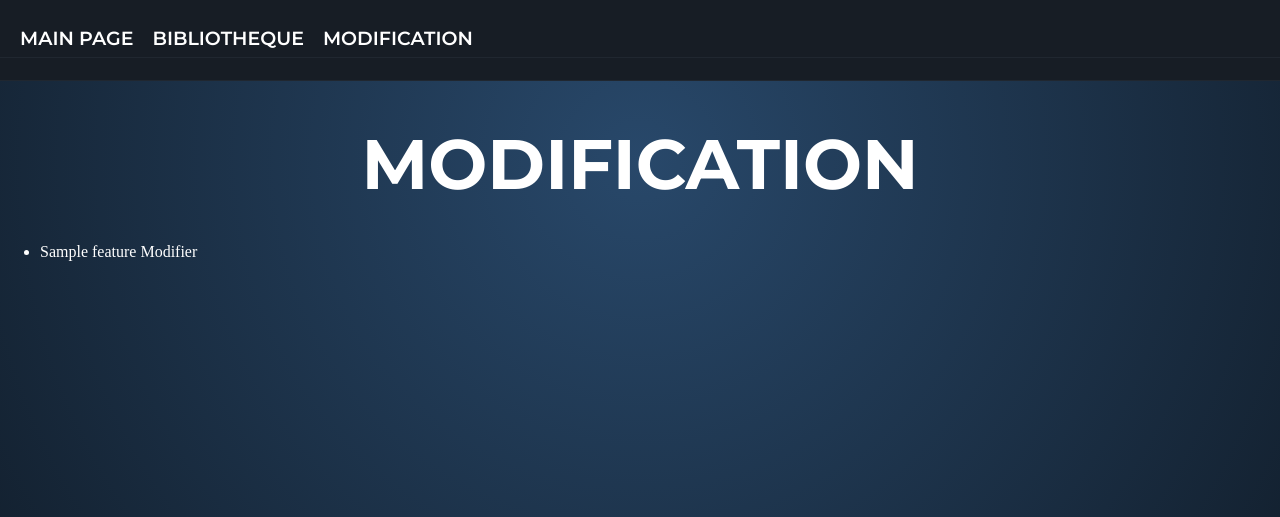
After one commit to maferrier07/ProjetWeb_GameLibrairy, a Node server app: template views/modify.hbs in a window 1280 px wide. The commit adds this page. Shown: the top 517 px of the page. Run offline with Node 20, Linux system fonts and the light colour scheme; the template is opened without the code that fills it: most values are stand-ins (such as "Sample title", 1, 10 or a date in 2020); some libraries are stand-ins or nearby versions; some web fonts are replaced.

Commit message:
Début de l'onglet "Modification"

```diff
--- a/index.js
+++ b/index.js
@@ -25,6 +25,15 @@ app.get("/", async (req, res) => {
     res.render("index", { FiveBestRateGame });
 });
 
+//Modification
+const {tagsTable} = require("./db/schema");
+app.get("/modify", async (req, res) => {
+    const allTag = await db
+        .select()
+        .from(tagsTable);
+    res.render("modify", {allTag});
+});
+
 app.listen(PORT, () => {
     console.log(`Server is running on port : ${PORT}`);
 });
--- /dev/null
+++ b/views/modify.hbs
@@ -0,0 +1,12 @@
+<h1 class="title">MODIFICATION</h1>
+
+<div class="modifyList">
+    <ul>
+        {{#each allTag}}
+        <li>
+            {{feature}}
+            <a href="modify/{{id}}">Modifier</a>
+        </li>
+        {{/each}}
+    </ul>
+</div>
--- a/views/partials/header.hbs
+++ b/views/partials/header.hbs
@@ -3,6 +3,7 @@
         <ol>
             <li class="header_nav_elt"><a href="/">MAIN PAGE</a></li>
             <li class="header_nav_elt"><a>BIBLIOTHEQUE</a></li>
+            <li class="header_nav_elt"><a href="/modify">MODIFICATION</a></li>
         </ol>
     </nav>
 
```
